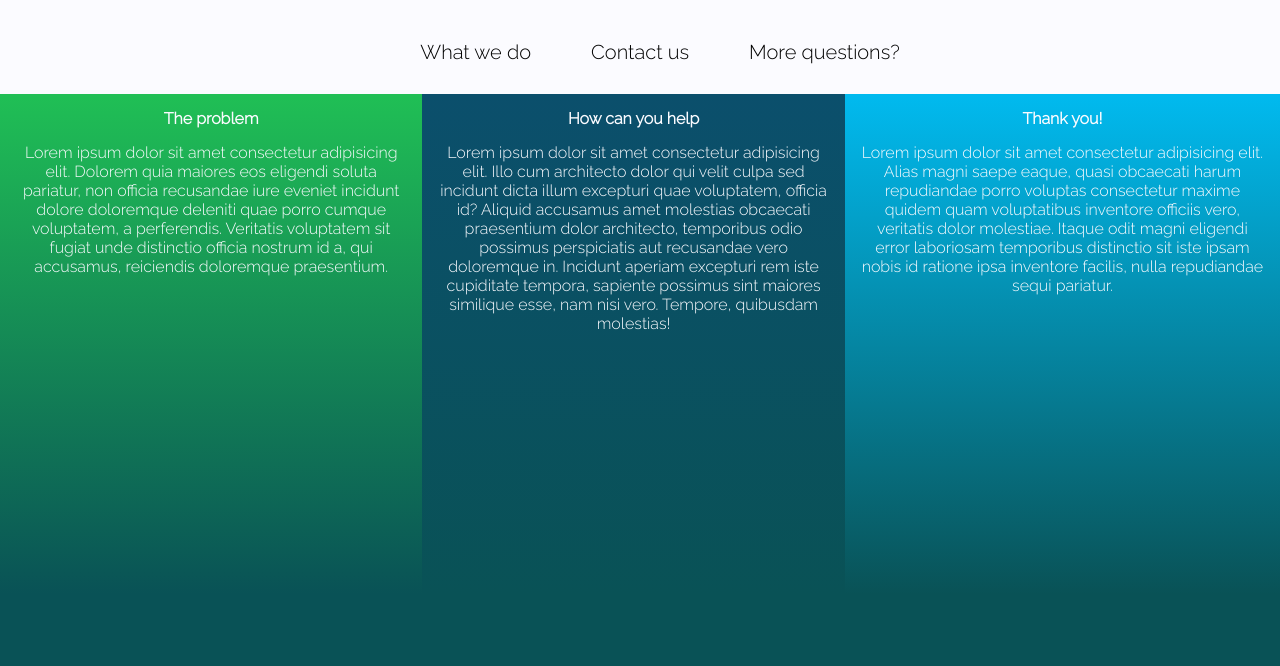
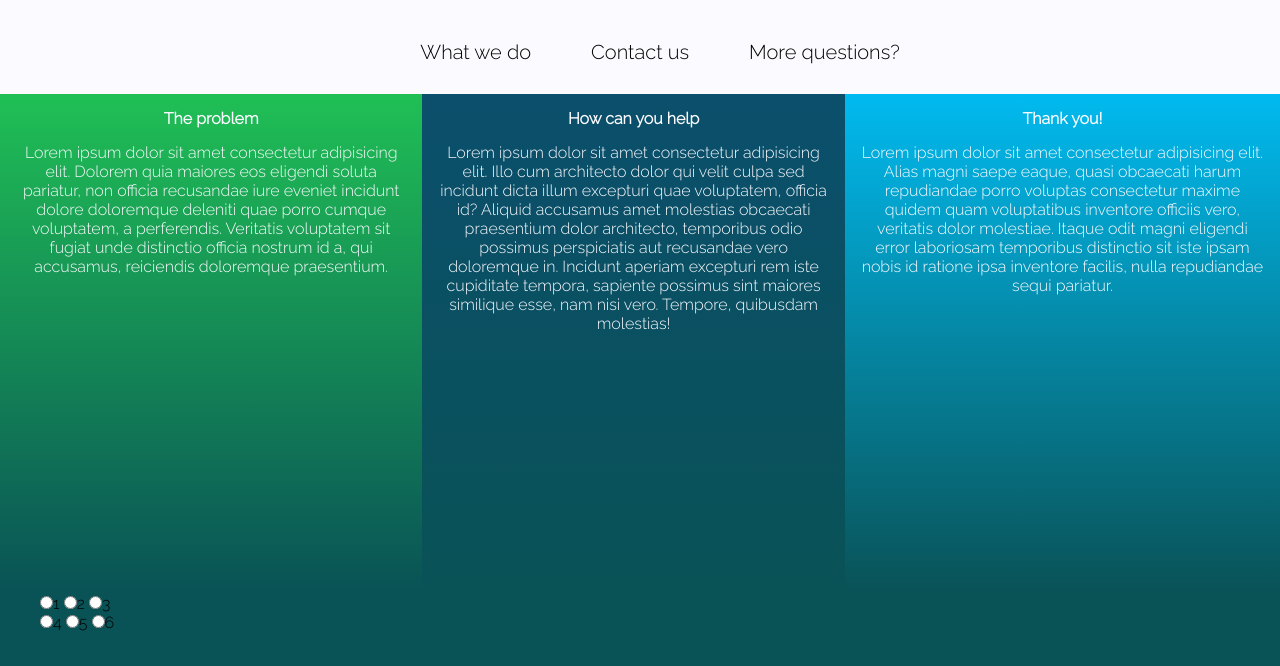
Before and after one commit to rebekkals/ADSE3200, a plain HTML site: page index.html in a window 1280 px wide. Shown: the top 666 px of the page. Drawn offline with Linux system fonts and the light colour scheme.

Commit message:
input bokser

```diff
--- a/index.html
+++ b/index.html
@@ -38,7 +38,22 @@
       </div>
     </div>
     <div id="shop" class="shop">
-      <div id="knapper" class="knapper"></div>
+      <div id="knapper" class="knapper">
+        <div class="top-row">
+          <ul class="top">
+            <input type="radio">1</input>
+            <input type="radio">2</input>
+            <input type="radio">3</input>
+          </ul>
+        </div>
+        <div class="bottom-row">
+          <ul class="bottom">
+            <input type="radio">4</input>
+            <input type="radio">5</input>
+            <input type="radio">6</input>
+          </ul>
+        </div>
+      </div>
     </div>
     <div id="footer" class="footer">
       <div class="contact-info">
--- a/styles.css
+++ b/styles.css
@@ -80,6 +80,9 @@ html {
   height: 750px;
   background-color: #095256;
 }
+.shop input {
+  align-items: right;
+}
 
 .footer {
   height: 150px;
```
